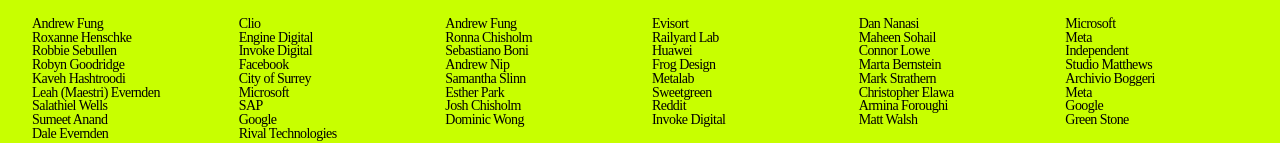
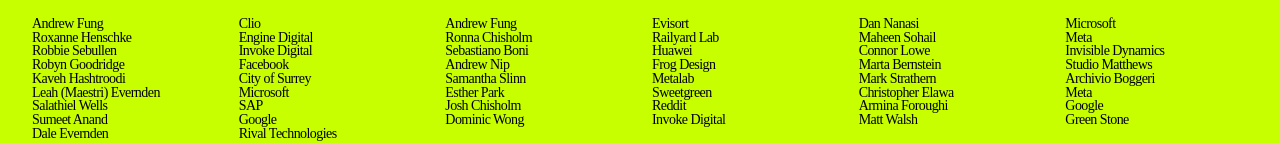
Before and after one commit to alvinleung/touchpoint-2025, a Next.js app: page /legacy in a window 1280 px wide. Shown: the part 1735-1878 px from the top of the page. Built offline with nearby package versions, Linux system fonts and the light colour scheme.

Commit message:
Update legacySpeakers.ts
updated connor's work place

```diff
--- a/src/data/legacySpeakers.ts
+++ b/src/data/legacySpeakers.ts
@@ -157,7 +157,7 @@
     talks: [
       { speakers: "Dan Nanasi", company: "Microsoft" },
       { speakers: "Maheen Sohail", company: "Meta" },
-      { speakers: "Connor Lowe", company: "Independent" },
+      { speakers: "Connor Lowe", company: "Invisible Dynamics" },
       { speakers: "Marta Bernstein", company: "Studio Matthews" },
       { speakers: "Mark Strathern", company: "Archivio Boggeri" },
       { speakers: "Christopher Elawa", company: "Meta" },
```
